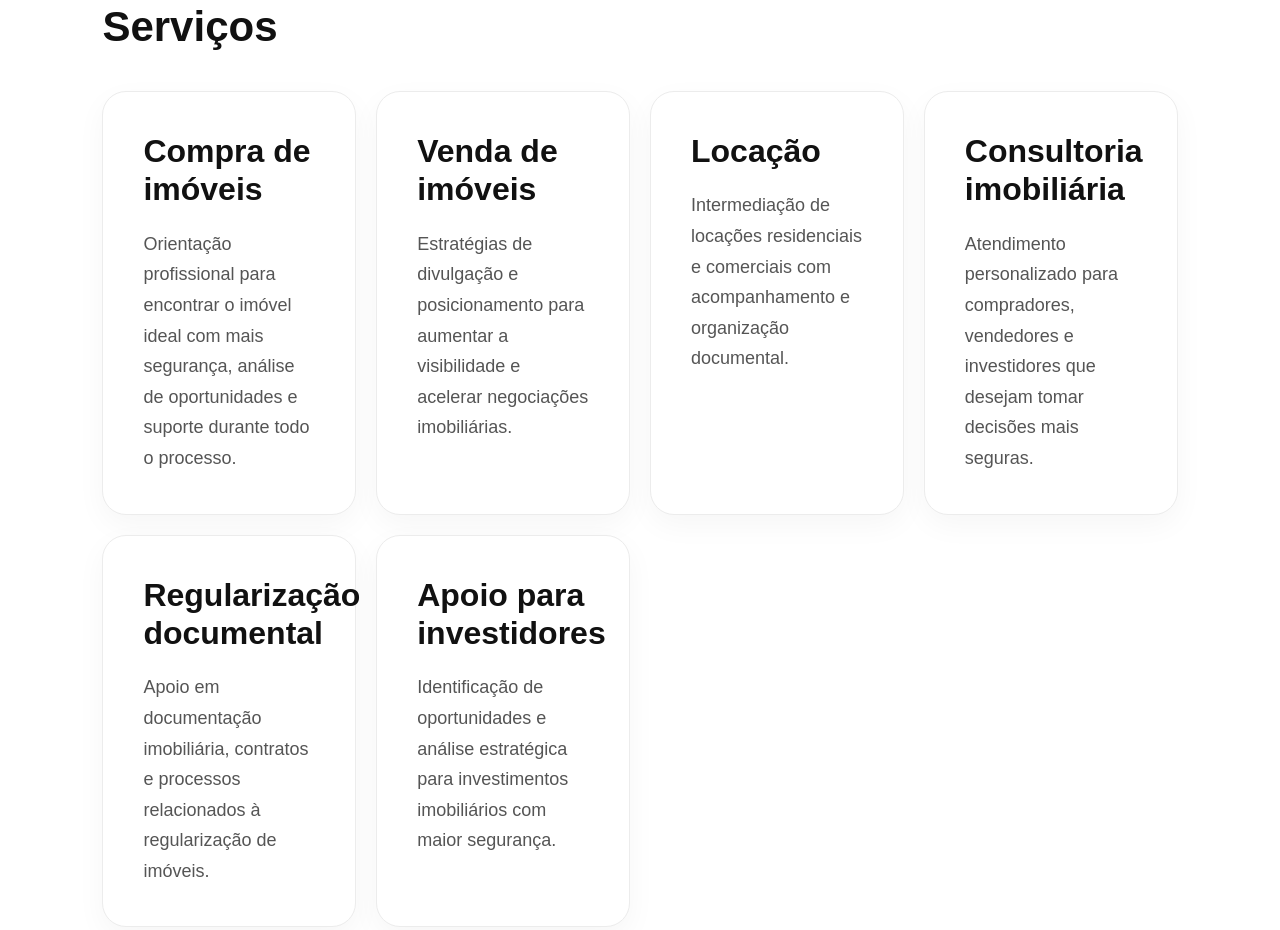
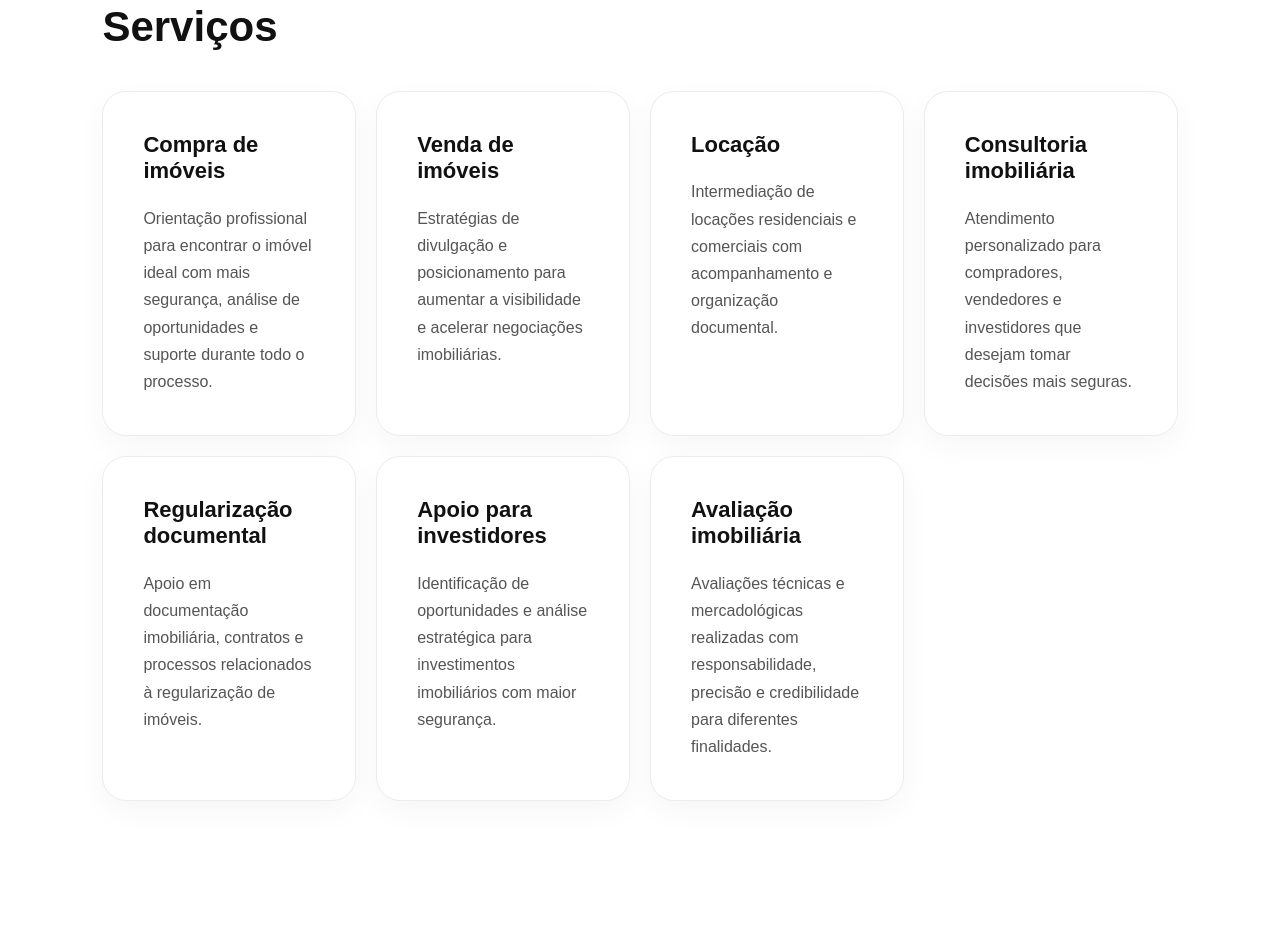
Before and after one commit to d2000video-design/site-carol, a plain HTML site: page index.html in a window 1280 px wide. Shown: the part 897-1827 px from the top of the page. Drawn offline with Linux system fonts and the light colour scheme.

Commit message:
Update index.html

```diff
--- a/index.html
+++ b/index.html
@@ -99,7 +99,7 @@
   background:white;
   padding:40px;
   border-radius:24px;
-  min-height:260px;
+  min-height:220px;
   transition:0.3s;
   border:1px solid #ececec;
   box-shadow:0 10px 30px rgba(0,0,0,0.04);
@@ -115,14 +115,14 @@
 }
 
 .card h3{
-  font-size:32px;
+  font-size:22px;
   margin-bottom:20px;
   line-height:1.2;
   color:#111;
 }
 
 .card p{
-  font-size:18px;
+  font-size:16px;
   line-height:1.7;
   color:#555;
 }
@@ -320,7 +320,16 @@
   </p>
 
 </div>
+<div class="card">
 
+  <h3>Avaliação imobiliária</h3>
+
+  <p>
+    Avaliações técnicas e mercadológicas realizadas com
+    responsabilidade, precisão e credibilidade para diferentes finalidades.
+  </p>
+
+</div>
   </div>
 
 </section>
```
